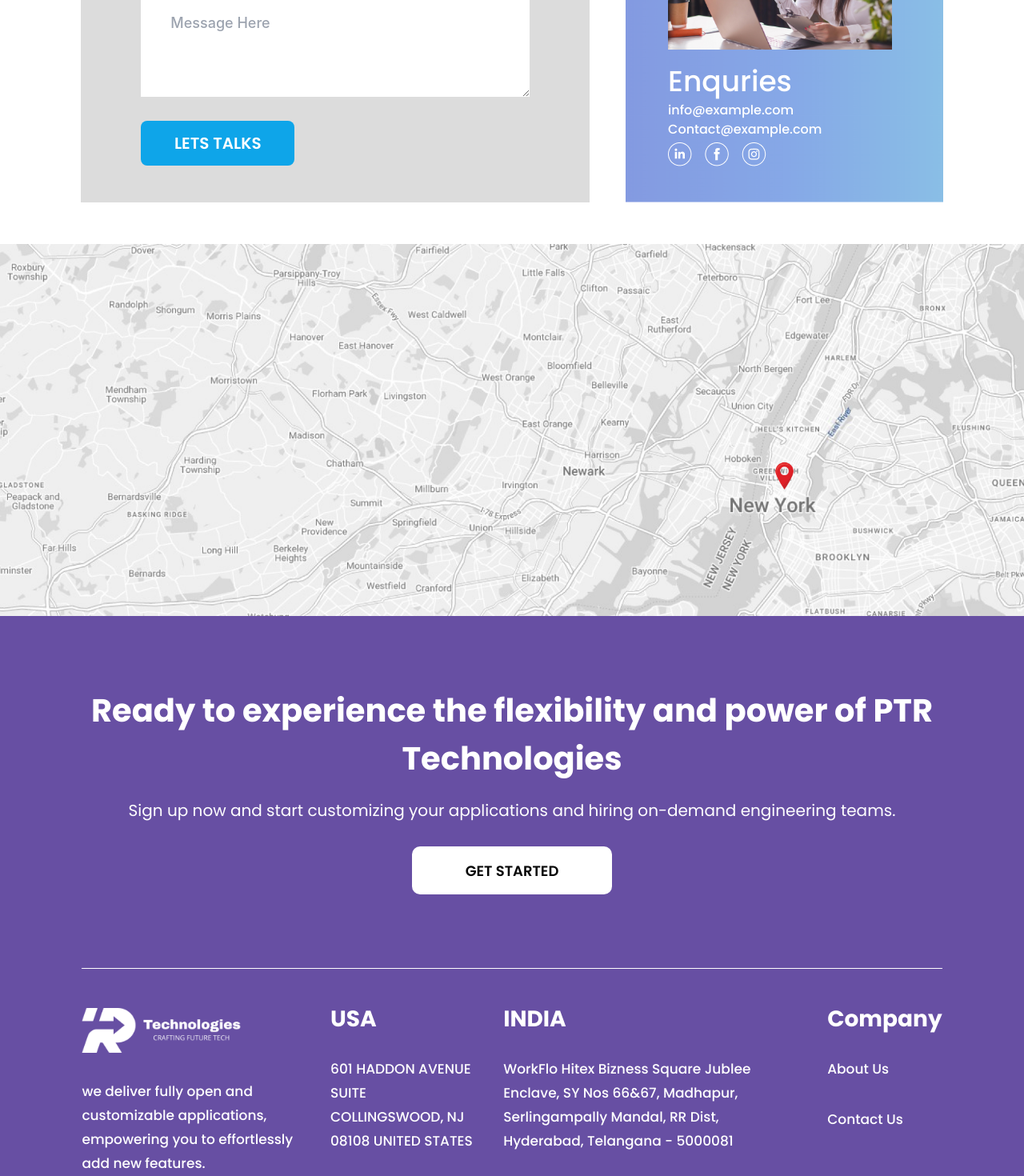
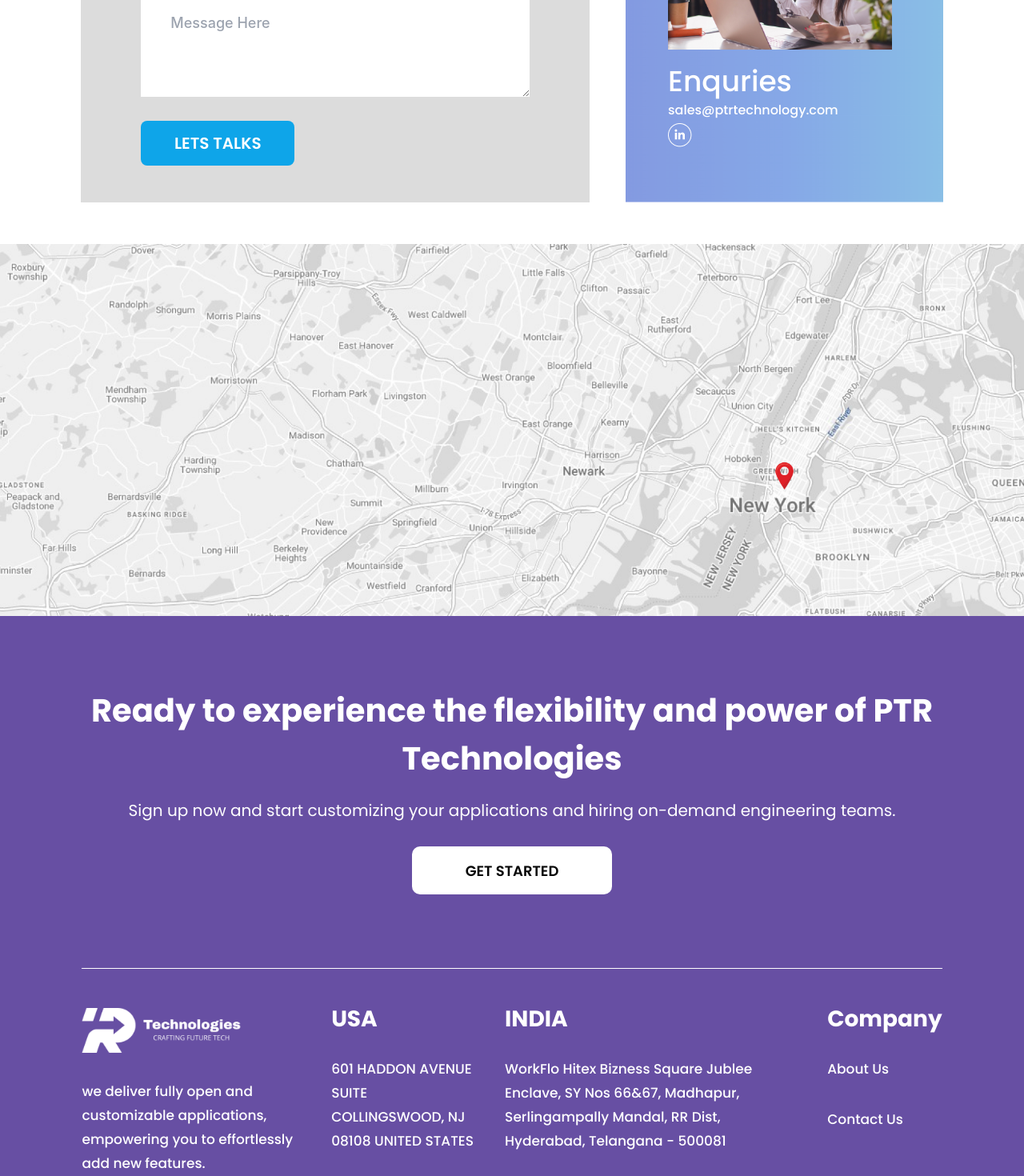
Before and after one commit to ptrsoft/ptr-website, a React (Create React App) app: page /contact-us in a window 1280 px wide. Shown: the part 1120-2590 px from the top of the page at 80% size. Built offline with nearby package versions, Linux system fonts and the light colour scheme.

Commit message:
contact page change

```diff
--- a/src/Components/Footer.js
+++ b/src/Components/Footer.js
@@ -36,7 +36,7 @@
 
   <div className="Column">
     <h3>INDIA</h3>
-    <span>WorkFlo Hitex Bizness Square Jublee Enclave, SY Nos 66&67, Madhapur, Serlingampally Mandal, RR Dist, Hyderabad, Telangana - 5000081</span>
+    <span>WorkFlo Hitex Bizness Square Jublee Enclave, SY Nos 66&67, Madhapur, Serlingampally Mandal, RR Dist, Hyderabad, Telangana - 500081</span>
     <span> <a href="tel:+918892954321" >+91 8892954321</a> </span>
 
   </div>
--- a/src/Views/Postlogin/ContactUs/page.js
+++ b/src/Views/Postlogin/ContactUs/page.js
@@ -63,13 +63,11 @@
 
 <div className='z-20 flex flex-col gap-1'>
 <div className="Enquries z-20 text-white text-4xl font-medium font-['Poppins']">Enquries</div>
-<div className="z-20 text-white text-base font-medium font-['Poppins']">info@example.com Contact@example.com</div>
+<div className="z-20 text-white text-base font-medium font-['Poppins']">sales@ptrtechnology.com</div>
 <div className='z-20 flex gap-4 items-center justify-start'>
   <a target='_blank' href="https://www.linkedin.com/company/ptr-technologies">
   <img  className='cursor-pointer'  src="Images/contactLinkding.png" alt="linkdin" />
   </a>
-  <img className='cursor-pointer'  src="Images/contactFacebook.png" alt="Facebook" />
-  <img  className='cursor-pointer' src="Images/contactInstagram.png" alt="Instagram" />
   </div>
 </div>
 
```
